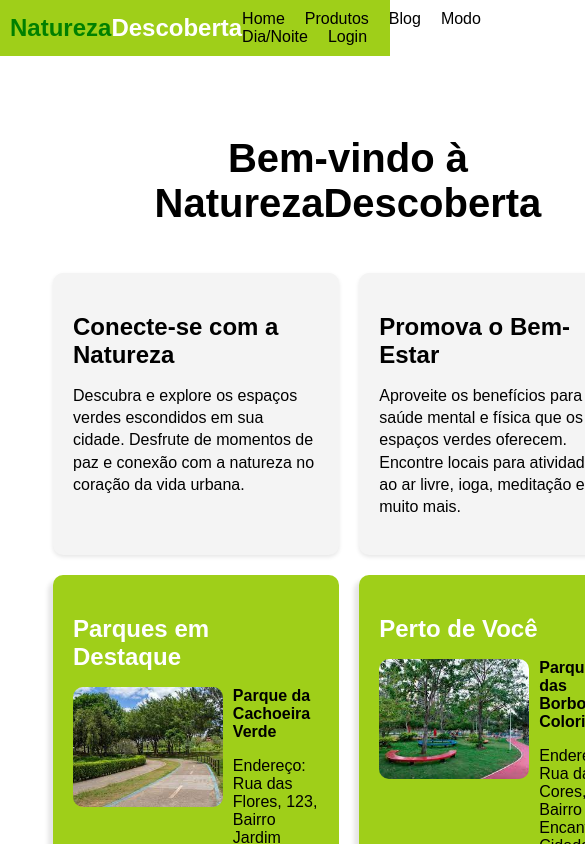
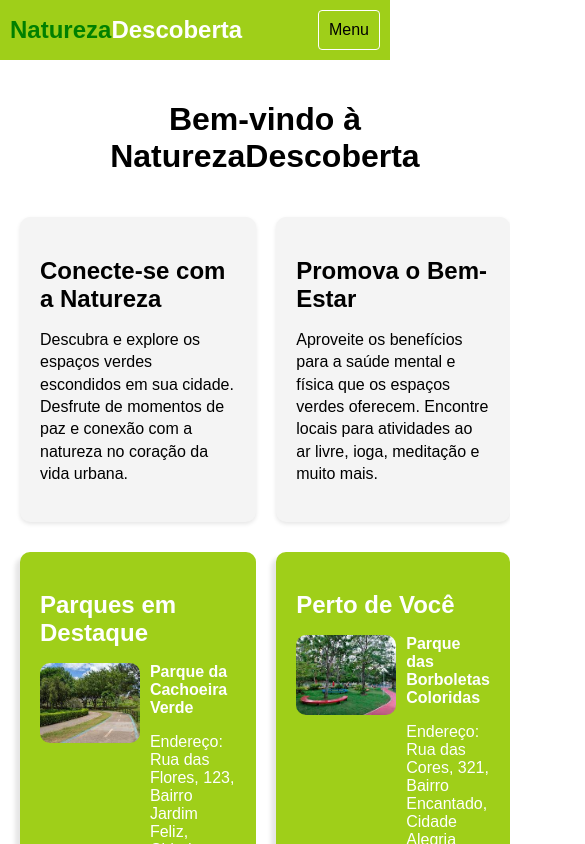
Before and after one commit to MIBFIAP/Sprint-03-Javascript-e-FrontEnd, a React (Vite) app: page / in a window 390 px wide. Shown: the top 844 px of the page, 585 px wide, since content can reach past the window. Built offline with nearby package versions, Linux system fonts and the light colour scheme.

Commit message:
RM-550849

```diff
--- a/src/components/Home.jsx
+++ b/src/components/Home.jsx
@@ -1,18 +1,26 @@
 import React from 'react';
 import styled from 'styled-components';
 
-// Estilização com Styled-components
 const HomeContainer = styled.div`
   display: grid;
-  grid-template-columns: 1fr 1fr;
+  grid-template-columns: repeat(2, 1fr);
   gap: 20px;
   padding: 53px;
+
+  @media (max-width: 768px) {
+    grid-template-columns: 1fr;
+    padding: 20px;
+  }
 `;
 
 const Title = styled.h1`
   font-size: 2.5rem;
   grid-column: span 2;
   text-align: center;
+
+  @media (max-width: 768px) {
+    font-size: 2rem;
+  }
 `;
 
 const InfoSection = styled.div`
@@ -20,6 +28,11 @@ const InfoSection = styled.div`
   padding: 20px;
   border-radius: 10px;
   box-shadow: 0 2px 4px rgba(0, 0, 0, 0.1);
+  margin-bottom: 20px;
+
+  @media (max-width: 768px) {
+    margin-bottom: 10px;
+  }
 `;
 
 const InfoTitle = styled.h2`
@@ -37,13 +50,17 @@ const DestaqueSection = styled.div`
   padding: 20px;
   border-radius: 10px;
   box-shadow: -5px 5px 4px rgba(0, 0, 0, 0.1);
-  color: #fffff;
+  color: #fff;
+  margin-bottom: 20px;
+
+  @media (max-width: 768px) {
+    margin-bottom: 10px;
+  }
 `;
 
 const DestaqueTitle = styled.h2`
   font-size: 1.5rem;
   margin-bottom: 10px;
-  color: #fff;
 `;
 
 const ParqueList = styled.ul`
@@ -53,7 +70,7 @@ const ParqueList = styled.ul`
 
 const ParqueItem = styled.li`
   display: flex;
-  align-items: flex-start; /* Alinhe os itens no início */
+  align-items: flex-start;
   margin-bottom: 10px;
 `;
 
@@ -63,6 +80,11 @@ const ParqueImage = styled.img`
   margin-right: 10px;
   object-fit: cover;
   border-radius: 10px;
+
+  @media (max-width: 768px) {
+    width: 100px;
+    height: 80px;
+  }
 `;
 
 function Home() {
--- a/src/components/Nav.jsx
+++ b/src/components/Nav.jsx
@@ -1,4 +1,4 @@
-import React from 'react';
+import React, { useState, useEffect } from 'react';
 import { Link } from 'react-router-dom';
 import styled from 'styled-components';
 
@@ -9,7 +9,7 @@ const NavContainer = styled.nav`
   background-color: #9fcf19;
   color: #fff;
   padding: 10px;
-  margin: 0; /* Adicione esta linha para remover a margem */
+  margin: 0;
   margin-top: 0;
 `;
 
@@ -18,7 +18,7 @@ const Logo = styled.h1`
 `;
 
 const GreenText = styled.span`
-  color: #008000; /* Verde */
+  color: #008000;
 `;
 
 const NavLink = styled(Link)`
@@ -26,16 +26,76 @@ const NavLink = styled(Link)`
   text-decoration: none;
   margin-right: 20px;
   transition: all 0.4s ease 0s;
-  max-width: 100px; /* Defina a largura máxima desejada */
+  max-width: 100px;
 
   &:hover {
-    color: #ffffff; /* Cor diferente ao passar o mouse */
-    transform: scale(3.15); /* Aumenta o tamanho ao passar o mouse */
+    color: #ffffff;
+    transform: scale(3.15);
     transform: translateY(-5px);
+  }
+
+  @media (max-width: 660px) {
+    display: ${({ isOpen }) => (isOpen ? 'flex' : 'none')};
+    margin: 10px 0; /* Espaçamento para melhorar a legibilidade */
+    flex-direction: column-reverse;
   }
 `;
 
+const DropdownButton = styled.button`
+  background: none;
+  border: none;
+  cursor: pointer;
+  color: #000000;
+  text-decoration: none;
+  font-size: 16px;
+  padding: 10px;
+  background-color: #9fcf19;
+  border: 1px solid #fff;
+  border-radius: 4px;
+  transition: background-color 0.3s;
+  display: none;
+
+  &:hover {
+    background-color: #7ca50d;
+  }
+
+  @media (max-width: 660px) {
+    display: block;
+  }
+`;
+
+const DropdownMenu = styled.div`
+  display: ${({ isOpen }) => (isOpen ? 'block' : 'none')};
+  position: absolute;
+  top: 50px;
+  left: 0;
+  background-color: #9fcf19;
+  width: 100%;
+  border-radius: 4px;
+  z-index: 1;
+`;
+
 function Nav() {
+  const [isOpen, setIsOpen] = useState(false);
+
+  const toggleDropdown = () => {
+    setIsOpen(!isOpen);
+  };
+
+  useEffect(() => {
+    const handleResize = () => {
+      if (window.innerWidth <= 660) {
+        setIsOpen(false);
+      }
+    };
+
+    window.addEventListener('resize', handleResize);
+
+    return () => {
+      window.removeEventListener('resize', handleResize);
+    };
+  }, []);
+
   return (
     <NavContainer>
       <div className="logo">
@@ -44,11 +104,39 @@ function Nav() {
         </Logo>
       </div>
       <div className="navlinks">
-        <NavLink to="/">Home</NavLink>
-        <NavLink to="/produtos">Produtos</NavLink>
-        <NavLink to="/blog">Blog</NavLink>
-        <NavLink to="/mododianoite">Modo Dia/Noite</NavLink>
-        <NavLink to="/login">Login</NavLink>
+        <NavLink to="/" isOpen={isOpen} onClick={toggleDropdown}>
+          Home
+        </NavLink>
+        <NavLink to="/produtos" isOpen={isOpen} onClick={toggleDropdown}>
+          Produtos
+        </NavLink>
+        <NavLink to="/blog" isOpen={isOpen} onClick={toggleDropdown}>
+          Blog
+        </NavLink>
+        <NavLink to="/mododianoite" isOpen={isOpen} onClick={toggleDropdown}>
+          Modo Dia/Noite
+        </NavLink>
+        <NavLink to="/login" isOpen={isOpen} onClick={toggleDropdown}>
+          Login
+        </NavLink>
+        <DropdownButton onClick={toggleDropdown}>Menu</DropdownButton>
+        <DropdownMenu isOpen={isOpen}>
+          <NavLink to="/" onClick={toggleDropdown}>
+            Home
+          </NavLink>
+          <NavLink to="/produtos" onClick={toggleDropdown}>
+            Produtos
+          </NavLink>
+          <NavLink to="/blog" onClick={toggleDropdown}>
+            Blog
+          </NavLink>
+          <NavLink to="/mododianoite" onClick={toggleDropdown}>
+            Modo Dia/Noite
+          </NavLink>
+          <NavLink to="/login" onClick={toggleDropdown}>
+            Login
+          </NavLink>
+        </DropdownMenu>
       </div>
     </NavContainer>
   );
```
